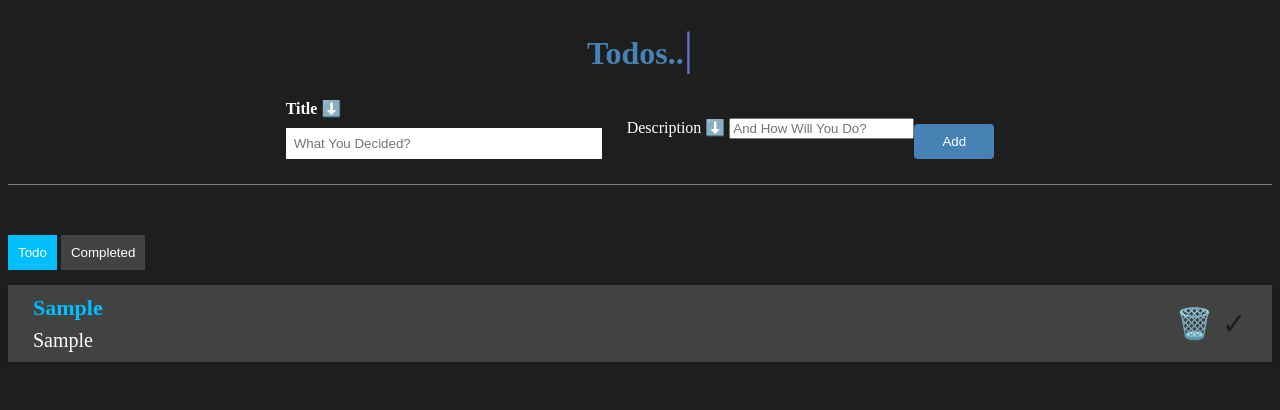
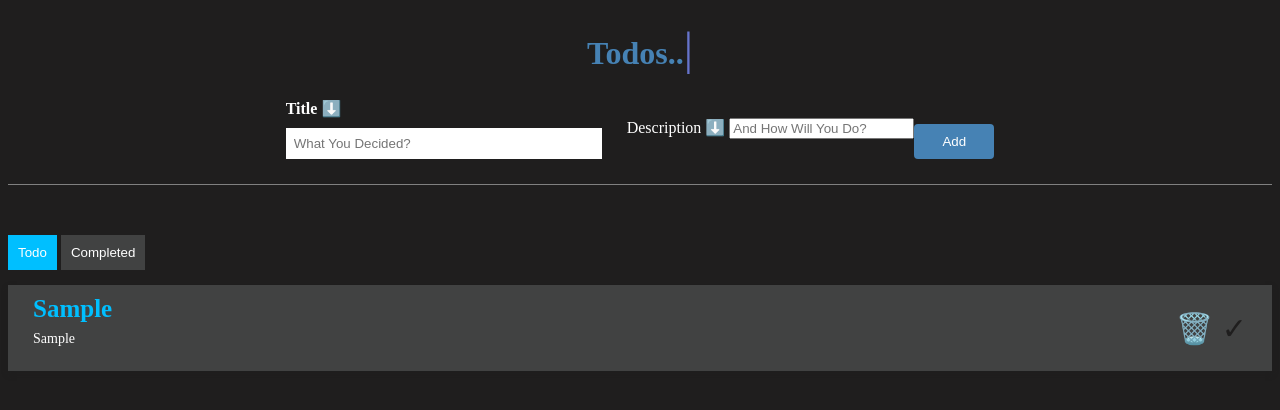
Before and after one commit to amShantanu/My-Todos, a website built with Vite: page index.html in a window 1280 px wide. Both pictures are taken after typing "Sample", "Sample" into the empty fields and a click on the button "Add". Built offline with nearby package versions, Linux system fonts and the light colour scheme.

Commit message:
Restored to 'a3bd498351391789422a167c773605905a2b731b'
Replit-Restored-To:a3bd498351391789422a167c773605905a2b731b

```diff
--- a/style.css
+++ b/style.css
@@ -136,17 +136,16 @@ h1 {
 }
 
 .todo-list-items h3 {
-  font-size: 22px;
+  font-size: 25px;
   color: deepskyblue;
   font-weight: bold;
   margin: 0;
-  margin-bottom: 8px;
 }
 
 .todo-list-items p {
-  font-size: 20px;
+  font-size: 14px;
   color: #ffffff;
-  margin: 0;
+  margin-top: 8px;
 }
 
 .icons {
```
